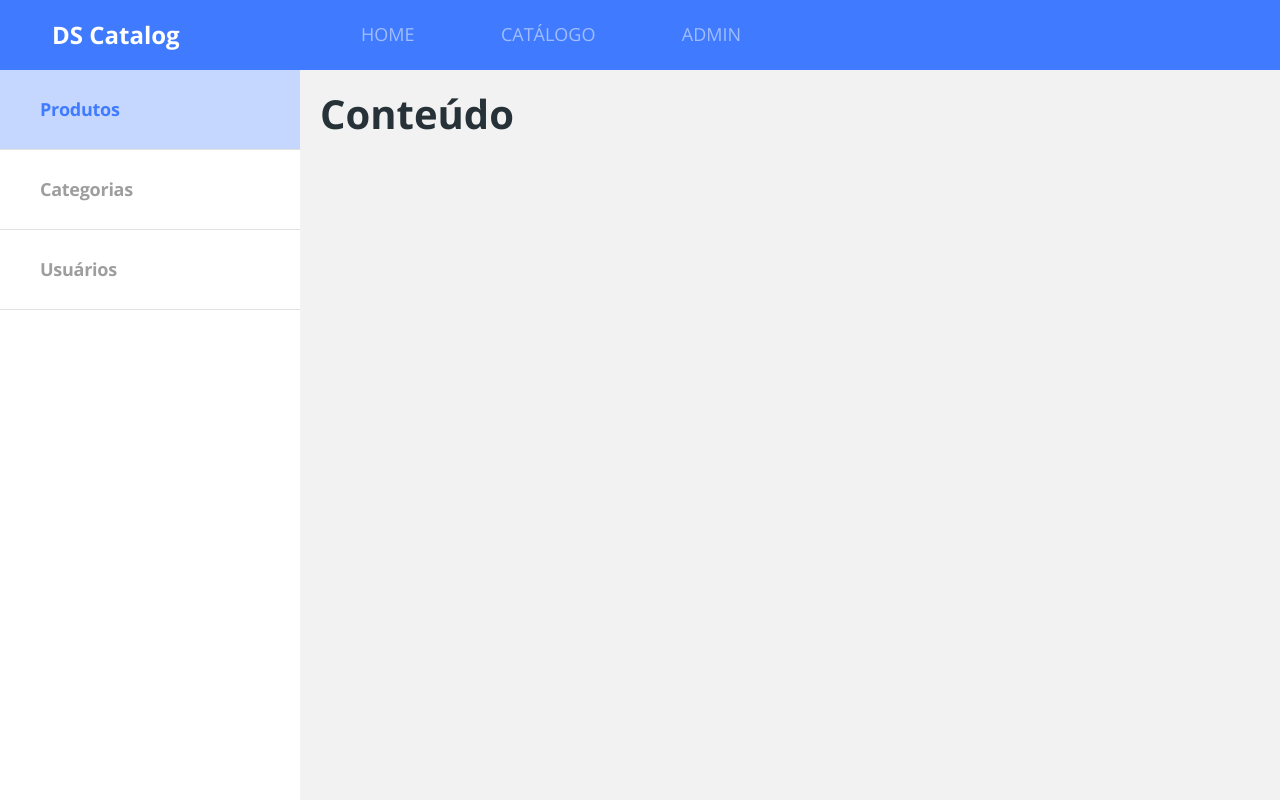
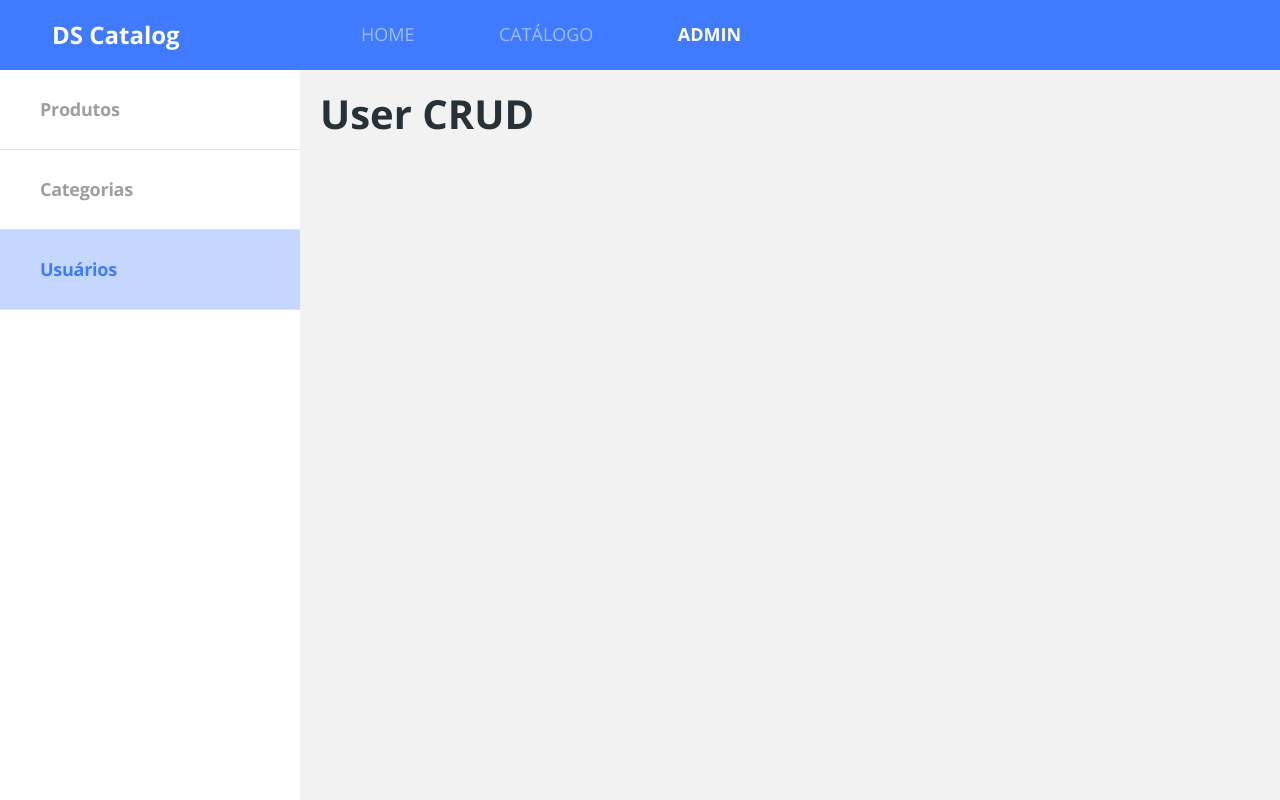
Before and after one commit to xflprflx/dscatalog, a React (Create React App) app in the folder frontweb/: page /admin/users in a window 1280 px wide. Built offline with nearby package versions, Linux system fonts and the light colour scheme; the HTML template or start-up script is replaced by a standard one.

Commit message:
Routes, redirectings, nesting

```diff
--- a/frontweb/src/Routes.tsx
+++ b/frontweb/src/Routes.tsx
@@ -3,7 +3,7 @@ import Admin from 'pages/Admin';
 import Catalog from 'pages/Catalog';
 import Home from 'pages/Home';
 import ProductDetails from 'pages/ProductDetails';
-import { BrowserRouter, Route, Switch } from 'react-router-dom';
+import { BrowserRouter, Route, Switch, Redirect } from 'react-router-dom';
 
 const Routes = () => (
   <BrowserRouter>
@@ -18,6 +18,7 @@ const Routes = () => (
       <Route path="/products/:productId">
         <ProductDetails />
       </Route>
+      <Redirect from="/admin" to="/admin/products" exact />
       <Route path="/admin">
         <Admin />
       </Route>
--- a/frontweb/src/components/Navbar/index.tsx
+++ b/frontweb/src/components/Navbar/index.tsx
@@ -30,10 +30,10 @@ const Navbar = () => {
               </NavLink>
             </li>
             <li>
-              <NavLink to="products" activeClassName="active">CATÁLOGO</NavLink>
+              <NavLink to="/products" activeClassName="active">CATÁLOGO</NavLink>
             </li>
             <li>
-              <NavLink to="admin" activeClassName="active">ADMIN</NavLink>
+              <NavLink to="/admin" activeClassName="active">ADMIN</NavLink>
             </li>
           </ul>
         </div>
--- a/frontweb/src/pages/Admin/Navbar/index.tsx
+++ b/frontweb/src/pages/Admin/Navbar/index.tsx
@@ -1,3 +1,4 @@
+import { NavLink } from 'react-router-dom';
 import './styles.css';
 
 const Navbar = () => {
@@ -5,19 +6,19 @@ const Navbar = () => {
     <nav className="admin-nav-container">
       <ul>
         <li>
-          <a href="link" className="admin-nav-item active">
+          <NavLink to="/admin/products" className="admin-nav-item">
             <p>Produtos</p>
-          </a>
+          </NavLink>
         </li>
         <li>
-          <a href="link" className="admin-nav-item">
+          <NavLink to="/admin/categories" className="admin-nav-item">
             <p>Categorias</p>
-          </a>
+          </NavLink>
         </li>
         <li>
-          <a href="link" className="admin-nav-item">
+          <NavLink to="/admin/users" className="admin-nav-item">
             <p>Usuários</p>
-          </a>
+          </NavLink>
         </li>
       </ul>
     </nav>
--- a/frontweb/src/pages/Admin/index.tsx
+++ b/frontweb/src/pages/Admin/index.tsx
@@ -1,3 +1,4 @@
+import { Switch, Route } from "react-router-dom";
 import Navbar from "./Navbar";
 
 import './styles.css';
@@ -7,7 +8,17 @@ const Admin = () => {
     <div className="admin-container">
       <Navbar />
       <div className="admin-content">
-        <h1>Conteúdo</h1>
+        <Switch>
+          <Route path="/admin/products">
+            <h1>Product CRUD</h1>
+          </Route>
+          <Route path="/admin/categories">
+            <h1>Categorie CRUD</h1>
+          </Route>
+          <Route path="/admin/users">
+            <h1>User CRUD</h1>
+          </Route>
+        </Switch>
       </div>
     </div>
   );
```
